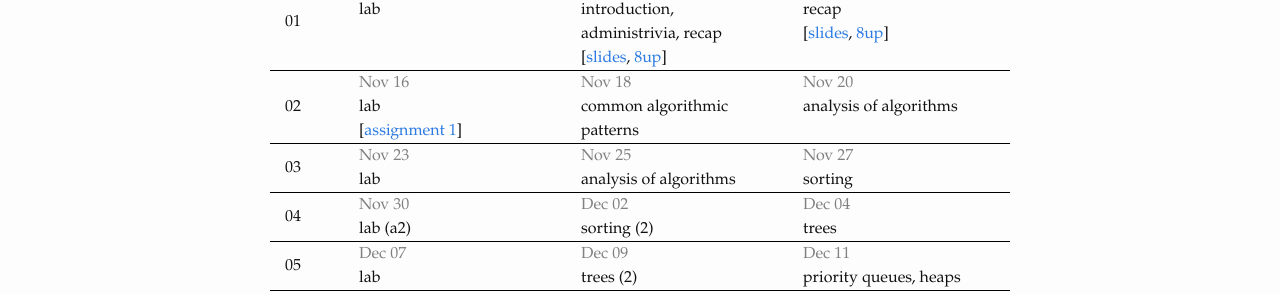
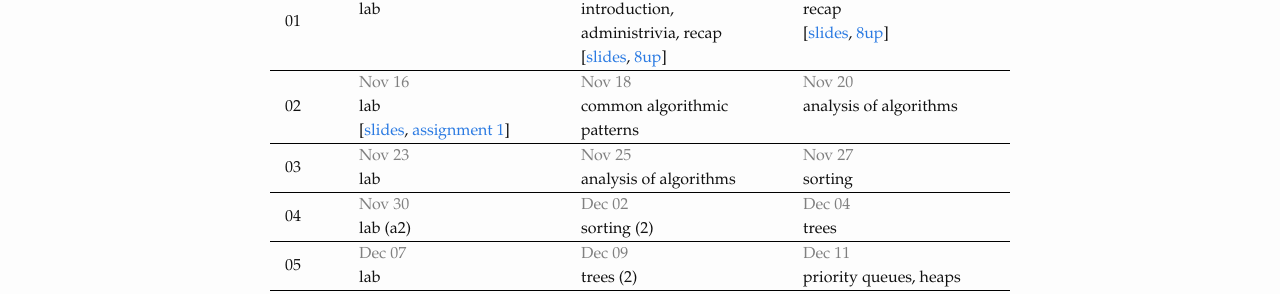
Before and after one commit to dsacl3-2020/dsacl3-2020.github.io, a Jekyll site: the page built from lectures.md, in a window 1280 px wide. Shown: the part 331-625 px from the top of the page. Built offline with Jekyll 4.4.1, drawn with Linux system fonts in a browser that asks for light colours.

Commit message:
Update schedule.yml

```diff
--- a/_data/schedule.yml
+++ b/_data/schedule.yml
@@ -26,6 +26,7 @@
     Nov 16:
       topic: lab
       links:
+        slides: slides/tutorial2.pdf
         assignment 1: https://dsacl3-2020.github.io/a1/
     Nov 18:
       topic: common algorithmic patterns
```
